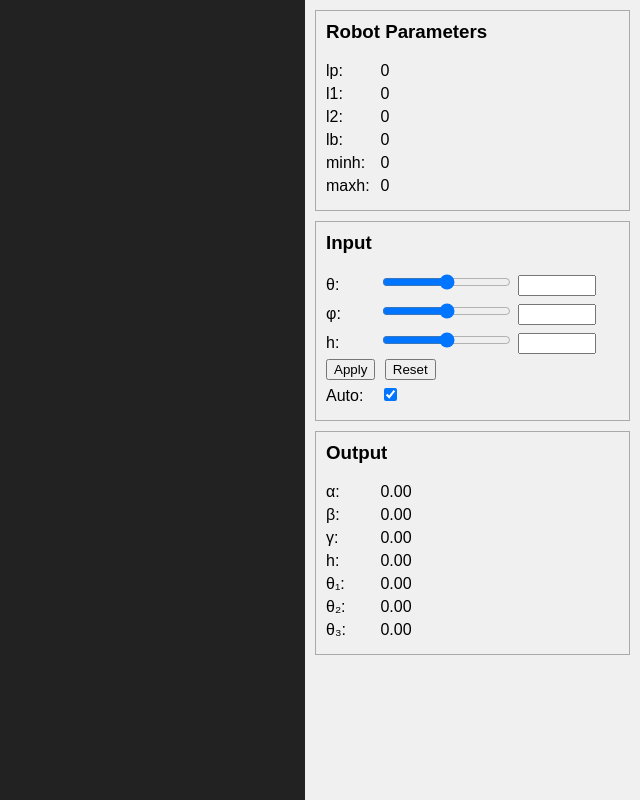
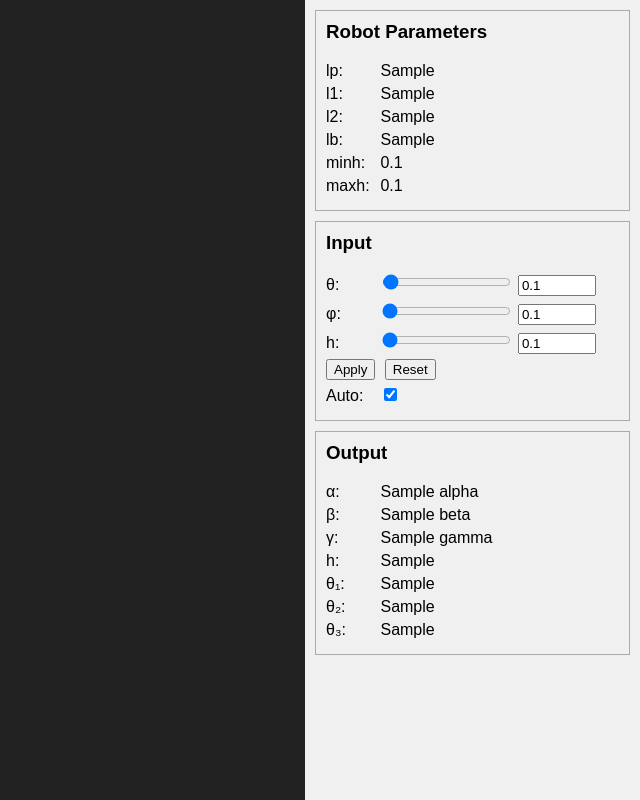
Before and after one commit to signag/Ball-Balancing-Robot_CS, a Flask app: template code/templates/index.html in a window 1280 px wide. Shown: the whole page, without its empty margins (640-1280 px from the left). Run offline with Flask 3, Linux system fonts and the light colour scheme; the template is opened without the code that fills it: most values are stand-ins (such as "Sample title", 1, 10 or a date in 2020); parts of the project's set-up code (start-up, migrations or seed data) failed here and were passed over.

Commit message:
Extend app
Co-authored-by: Copilot <copilot@github.com>

```diff
--- a/code/app.py
+++ b/code/app.py
@@ -1,19 +1,47 @@
+import os
+from pathlib import Path
 from flask import Flask, render_template, request, jsonify
 from flask_cors import CORS
 import math
 from robotKinematics import RobotKinematics
 from controller import RobotController
+import logging
+from flask.logging import default_handler
 
 app = Flask(__name__)
 CORS(app)
 
+
+# Configure loggers
+logsPath = os.path.dirname(app.instance_path) + "/logs"
+os.makedirs(logsPath, exist_ok=True)
+logFile = logsPath + "/app.log"
+Path(logFile).touch(exist_ok=True)
+filehandler = logging.FileHandler(logFile)
+filehandler.setFormatter(app.logger.handlers[0].formatter)
+for logger in (
+    app.logger,
+    logging.getLogger("code.robotKinematics"),
+    logging.getLogger("code.controller")
+):
+    logger.setLevel(logging.ERROR)
+
+# >>>>> Uncomment the following line in order to log to the log file
+app.logger.addHandler(filehandler)
+
+# >>>>> Explicitely set specific log levels.
+app.logger.setLevel(logging.DEBUG)
+logging.getLogger("code.robotKinematics").setLevel(logging.DEBUG)
+logging.getLogger("code.controller").setLevel(logging.DEBUG)
+
+app.logger.debug("Application started")
 robot = RobotKinematics()
 rc = RobotController(robot)
 # Hard-coded parameters
-robot.lp = 7.125
-robot.l1 = 6.2
-robot.l2 = 4.5
-robot.lb = 4.0
+robot.lp = 7.14
+robot.l1 = 7.50
+robot.l2 = 4.50
+robot.lb = 5.56
 
 def compute_maxh(l1, l2, lp, lb):
     return math.sqrt(((l1 + l2) ** 2) - ((lp - lb) ** 2))
@@ -31,18 +59,24 @@ robot.minh = compute_minh(robot.l1, robot.l2, robot.lp, robot.lb) + 0.45
 
 @app.route("/")
 def index():
-    return render_template("index.html")
+    global robot
+    return render_template("index.html", rob=robot)
 
 @app.route("/update", methods=["POST"])
 def update_robot():
+    app.logger.debug("Received update request with data: %s", request.get_json())
     data = request.get_json()
     slider_theta = float(data.get("slider_theta", 0))   # 0..2000 => 0..20
     slider_phi   = float(data.get("slider_phi", 0))     # 0..36000 => 0..360
     slider_h     = float(data.get("slider_h", 814))     # scaled by 100 => real h
 
-    theta_deg = slider_theta / 100.0  # degrees
-    phi_deg   = slider_phi   / 100.0  # degrees
-    h         = slider_h     / 100.0
+    theta_deg = float(data["theta"])
+    phi_deg   = float(data["phi"])
+    h         = float(data["h"])
+
+    robot.theta_o = theta_deg
+    robot.phi_o   = phi_deg
+    robot.h_o     = h
 
     alpha = 0.0
     beta  = 0.0
@@ -56,6 +90,10 @@ def update_robot():
         beta  = math.sin(theta_rad) * math.sin(phi_rad)
         gamma = math.cos(theta_rad)
 
+        robot.alpha = alpha
+        robot.beta = beta
+        robot.gamma = gamma
+
         max_theta_for_h = robot.max_theta(h)
         robot.solve_inverse_kinematics_vector(alpha, beta, gamma, h)
           # in degrees
@@ -63,40 +101,7 @@ def update_robot():
         rc.set_motor_angles(math.degrees(math.pi*0.5 - robot.theta1), math.degrees(math.pi*0.5 - robot.theta2), math.degrees(math.pi*0.5 - robot.theta3))
     except:
         pass
-
-    response = {
-        "alpha": alpha,
-        "beta": beta,
-        "gamma": gamma,
-        "h": h,
-        "theta1": getattr(robot, "theta1", 0.0),
-        "theta2": getattr(robot, "theta2", 0.0),
-        "theta3": getattr(robot, "theta3", 0.0),
-        "A_points": [robot.A1, robot.A2, robot.A3],
-        "B_points": [robot.B1, robot.B2, robot.B3],
-        "C_points": [robot.C1, robot.C2, robot.C3],
-        "line_A": [
-            robot.A1, robot.A2,
-            robot.A2, robot.A3,
-            robot.A3, robot.A1
-        ],
-        "line_B": [
-            robot.B1, robot.B2,
-            robot.B2, robot.B3,
-            robot.B3, robot.B1
-        ],
-        "line_C1": [robot.A1, robot.C1, robot.C1, robot.B1],
-        "line_C2": [robot.A2, robot.C2, robot.C2, robot.B2],
-        "line_C3": [robot.A3, robot.C3, robot.C3, robot.B3],
-        "lp":   robot.lp,
-        "l1":   robot.l1,
-        "l2":   robot.l2,
-        "lb":   robot.lb,
-        "minh": robot.minh,
-        "maxh": robot.maxh,
-        "max_theta": max_theta_for_h
-    }
-    return jsonify(response)
+    return render_template("index.html", rob=robot)
 
 if __name__ == "__main__":
     app.run(host="0.0.0.0", port=8000, debug=True)
--- a/code/templates/index.html
+++ b/code/templates/index.html
@@ -54,12 +54,12 @@
     <!-- Robot Params -->
     <div class="group-box">
       <h3>Robot Parameters</h3>
-      <div class="control-row"><label>lp:</label>   <span id="robot_lp">0</span></div>
-      <div class="control-row"><label>l1:</label>   <span id="robot_l1">0</span></div>
-      <div class="control-row"><label>l2:</label>   <span id="robot_l2">0</span></div>
-      <div class="control-row"><label>lb:</label>   <span id="robot_lb">0</span></div>
-      <div class="control-row"><label>minh:</label> <span id="robot_minh">0</span></div>
-      <div class="control-row"><label>maxh:</label> <span id="robot_maxh">0</span></div>
+      <div class="control-row"><label>lp:</label>   <span id="robot_lp">{{ rob.lp }}</span></div>
+      <div class="control-row"><label>l1:</label>   <span id="robot_l1">{{ rob.l1 }}</span></div>
+      <div class="control-row"><label>l2:</label>   <span id="robot_l2">{{ rob.l2 }}</span></div>
+      <div class="control-row"><label>lb:</label>   <span id="robot_lb">{{ rob.lb }}</span></div>
+      <div class="control-row"><label>minh:</label> <span id="robot_minh">{{ (100 * rob.minh)|int / 100 }}</span></div>
+      <div class="control-row"><label>maxh:</label> <span id="robot_maxh">{{ (100 * rob.maxh)|int / 100 }}</span></div>
     </div>
 
     <!-- Input Sliders -->
@@ -69,22 +69,60 @@
       <div class="control-row">
         <label>θ:</label>
         <!-- slider 0..2000 => 0..20.00 degrees -->
-        <input type="range" id="slider_theta" min="0" max="2000" step="1">
-        <input type="number" id="spin_theta" step="0.01">
+        <input
+          type="range"
+          id="slider_theta"
+          min="0"
+          max="2000"
+          step="1"
+          value="{{ (rob.theta_o * 100)|int }}"
+          onchange="set_theta('slider', this.value)">
+        <input
+          type="number"
+          id="spin_theta"
+          step="0.01"
+          value="{{ (rob.theta_o * 100)|int / 100}}"
+          onchange="set_theta('spin', this.value * 100)">
       </div>
       <!-- Phi -->
       <div class="control-row">
         <label>φ:</label>
         <!-- slider 0..36000 => 0..360.00 degrees -->
-        <input type="range" id="slider_phi" min="0" max="36000" step="1">
-        <input type="number" id="spin_phi" step="0.01">
+        <input
+          type="range"
+          id="slider_phi"
+          min="0"
+          max="36000"
+          step="1"
+          value="{{ (rob.phi_o * 100)|int }}"
+          onchange="set_phi('slider', this.value)">
+        <input
+          type="number"
+          id="spin_phi"
+          step="0.01"
+          value="{{ (rob.phi_o * 100)|int / 100}}"
+          onchange="set_phi('spin', this.value * 100)">
       </div>
       <!-- h -->
       <div class="control-row">
         <label>h:</label>
         <!-- slider range is dynamic from server, but start with a wide range -->
-        <input type="range" id="slider_h" min="0" max="20000" step="1">
-        <input type="number" id="spin_h" step="0.01">
+        <input
+          type="range"
+          id="slider_h"
+          min="{{ (rob.minh * 100)|int }}"
+          max="{{ (rob.maxh * 100)|int }}"
+          step="1"
+          value="{{ (rob.h_o * 100)|int }}"
+          onchange="set_h('slider', this.value)">
+        <input
+          type="number"
+          id="spin_h"
+          min="{{ (rob.minh * 100)|int / 100 }}"
+          max="{{ (rob.maxh * 100)|int / 100 }}"
+          step="0.01"
+          value="{{ (rob.h_o * 100)|int / 100}}"
+          onchange="set_h('spin', this.value * 100)">
       </div>
       <!-- Buttons -->
       <div class="control-row">
@@ -102,31 +140,31 @@
       <h3>Output</h3>
       <div class="control-row">
         <label>α:</label>
-        <span id="label_alpha">0.00</span>
+        <span id="label_alpha">{{ rob.alpha }}</span>
       </div>
       <div class="control-row">
         <label>β:</label>
-        <span id="label_beta">0.00</span>
+        <span id="label_beta">{{ rob.beta }}</span>
       </div>
       <div class="control-row">
         <label>γ:</label>
-        <span id="label_gamma">0.00</span>
+        <span id="label_gamma">{{ rob.gamma }}</span>
       </div>
       <div class="control-row">
         <label>h:</label>
-        <span id="label_h">0.00</span>
+        <span id="label_h">{{ rob.h_o }}</span>
       </div>
       <div class="control-row">
         <label>θ₁:</label>
-        <span id="label_theta1">0.00</span>
+        <span id="label_theta1">{{ rob.theta1 }}</span>
       </div>
       <div class="control-row">
         <label>θ₂:</label>
-        <span id="label_theta2">0.00</span>
+        <span id="label_theta2">{{ rob.theta2 }}</span>
       </div>
       <div class="control-row">
         <label>θ₃:</label>
-        <span id="label_theta3">0.00</span>
+        <span id="label_theta3">{{ rob.theta3 }}</span>
       </div>
     </div>
   </div>
@@ -135,5 +173,53 @@
   <script src="https://cdn.jsdelivr.net/npm/three@0.128.0/build/three.min.js"></script>
   <script src="https://cdn.jsdelivr.net/npm/three@0.128.0/examples/js/controls/OrbitControls.js"></script>
   <script src="{{ url_for('static', filename='main.js') }}"></script>
+  <script>
+      function set_theta(origin, value) {
+        let theta = parseFloat(value) / 100;
+        if (origin === 'slider') {
+          document.getElementById('spin_theta').value = theta.toFixed(2);
+        } else {
+          document.getElementById('slider_theta').value = Math.round(theta * 100);
+        }
+        // Send new theta to server
+        fetch('/update', {
+          method: 'POST',
+          headers: { 'Content-Type': 'application/json' },
+          body: JSON.stringify({ theta: theta, phi: parseFloat(document.getElementById('spin_phi').value), h: parseFloat(document.getElementById('spin_h').value) })
+        });
+      }
+
+      function set_phi(origin, value) {
+        let phi = parseFloat(value) / 100;
+        if (origin === 'slider') {
+          document.getElementById('spin_phi').value = phi.toFixed(2);
+        } else {
+          document.getElementById('slider_phi').value = Math.round(phi * 100);
+        }
+        // Send new phi to server
+        fetch('/update', {
+          method: 'POST',
+          headers: { 'Content-Type': 'application/json' },
+          body: JSON.stringify({ theta: parseFloat(document.getElementById('spin_theta').value), phi: phi, h: parseFloat(document.getElementById('spin_h').value) })
+        });
+      }
+
+
+  function set_h(origin, value) {
+    let h = parseFloat(value) / 100;
+    if (origin === 'slider') {
+      document.getElementById('spin_h').value = h.toFixed(2);
+    } else {
+      document.getElementById('slider_h').value = Math.round(h * 100);
+    }
+    // Send new h to server
+    fetch('/update', {
+      method: 'POST',
+      headers: { 'Content-Type': 'application/json' },
+      body: JSON.stringify({ theta: parseFloat(document.getElementById('spin_theta').value), phi: parseFloat(document.getElementById('spin_phi').value), h: h })
+    });
+  }
+
+  </script>
 </body>
 </html>
```
Also changed, not shown: code/robotKinematics.py (+13 -1 lines).
